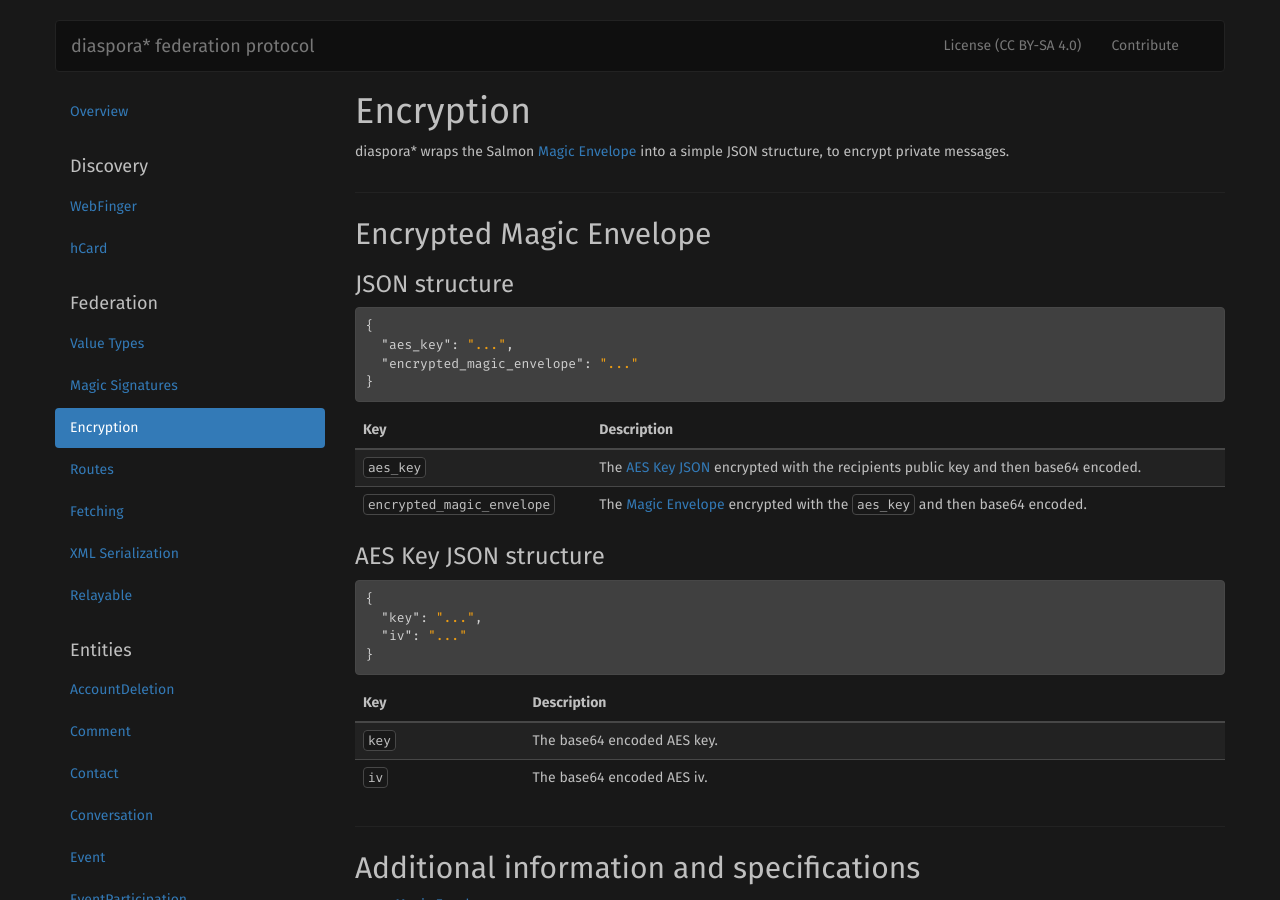
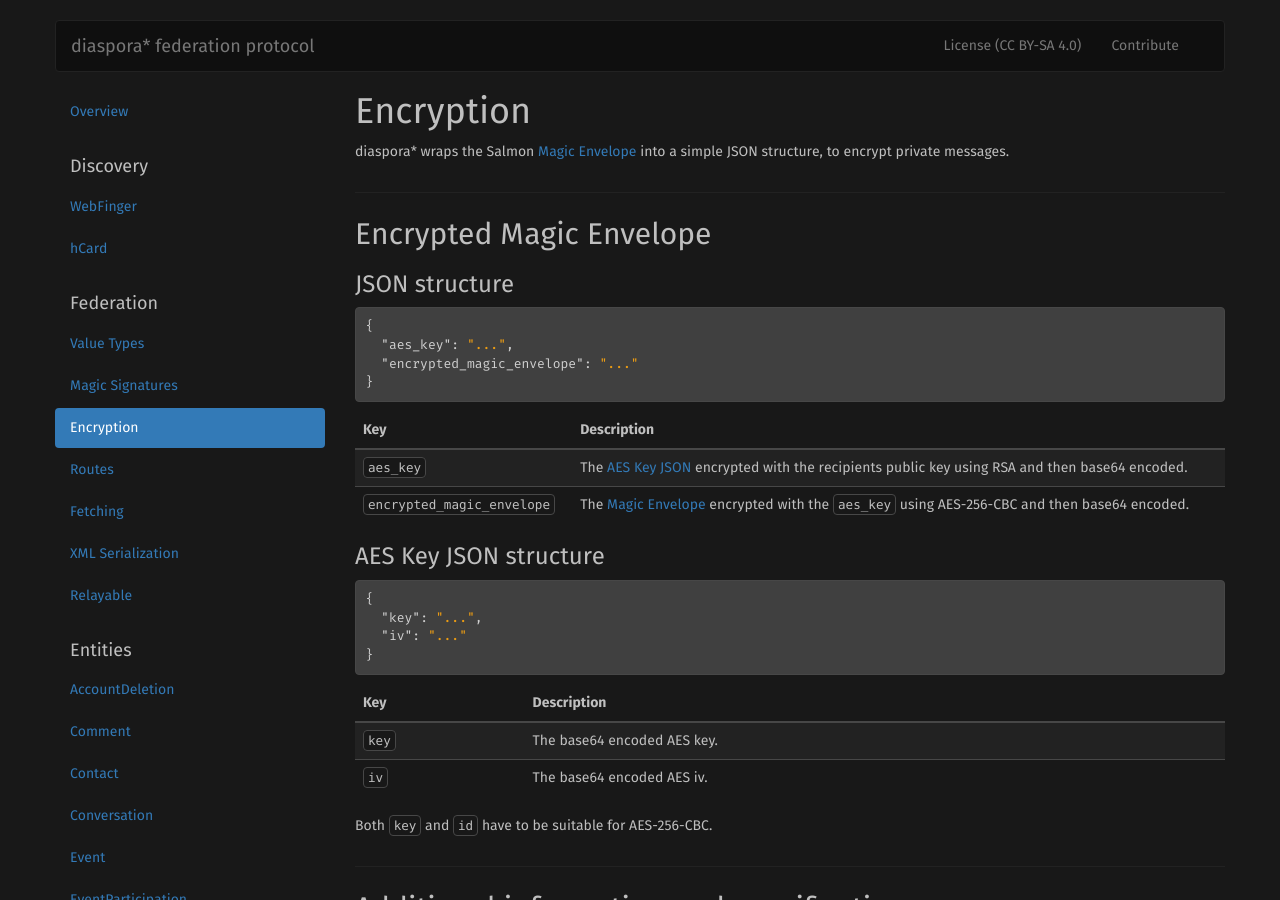
Before and after one commit to diaspora/diaspora_federation, a Jekyll site: the page built from docs/federation/encryption.md, in a window 1280 px wide and 900 px high. Built offline with Jekyll 4.4.1, drawn with Linux system fonts in a browser that asks for light colours.

Commit message:
Improve encryption documentation

```diff
--- a/docs/federation/encryption.md
+++ b/docs/federation/encryption.md
@@ -15,10 +15,10 @@ diaspora\* wraps the Salmon [Magic Envelope][magicsig] into a simple JSON struct
 }
 ~~~
 
-| Key                        | Description                                                                                                   |
-| -------------------------- |-------------------------------------------------------------------------------------------------------------- |
-| `aes_key`                  | The [AES Key JSON](#aes-key-json-structure) encrypted with the recipients public key and then base64 encoded. |
-| `encrypted_magic_envelope` | The [Magic Envelope][magicsig] encrypted with the `aes_key` and then base64 encoded.                          |
+| Key                        | Description                                                                                                             |
+| -------------------------- |------------------------------------------------------------------------------------------------------------------------ |
+| `aes_key`                  | The [AES Key JSON](#aes-key-json-structure) encrypted with the recipients public key using RSA and then base64 encoded. |
+| `encrypted_magic_envelope` | The [Magic Envelope][magicsig] encrypted with the `aes_key` using AES-256-CBC and then base64 encoded.                  |
 
 ### AES Key JSON structure
 
@@ -34,6 +34,8 @@ diaspora\* wraps the Salmon [Magic Envelope][magicsig] into a simple JSON struct
 | `key` | The base64 encoded AES key. |
 | `iv`  | The base64 encoded AES iv.  |
 
+Both `key` and `id` have to be suitable for AES-256-CBC.
+
 ## Additional information and specifications
 
 * [Magic Envelope][magicsig]
```
